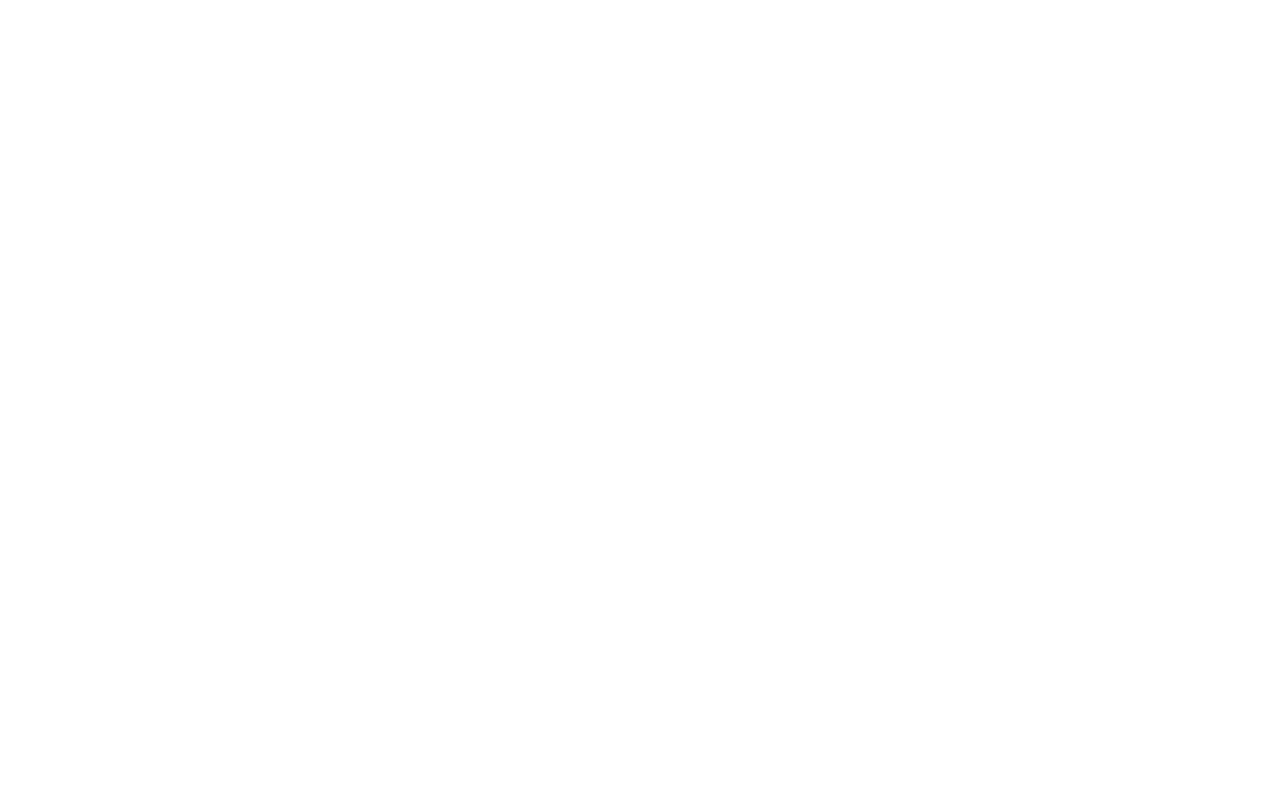
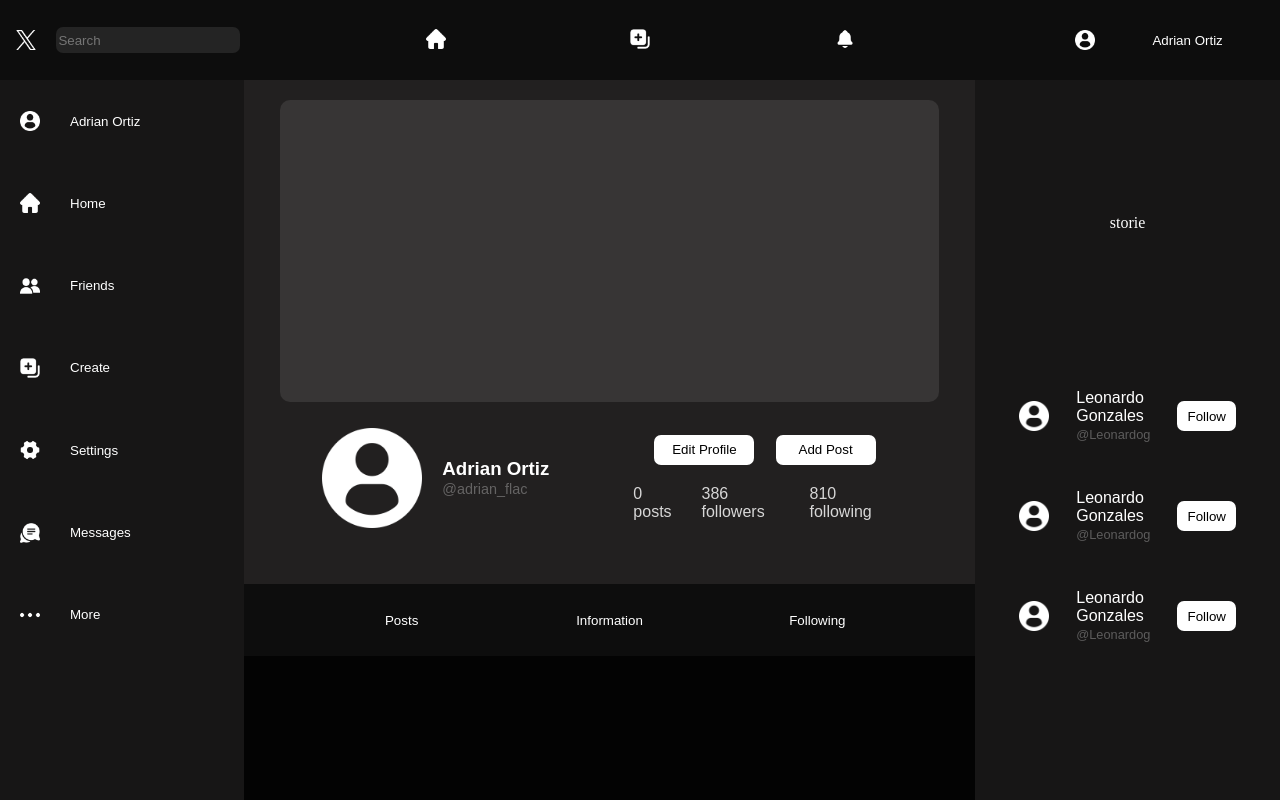
Before and after one commit to Adrian-ortiz0/frontend-ledrian, a React (Vite) app: page /profile in a window 1280 px wide. Before the commit this address had no page. Built offline with nearby package versions, Linux system fonts and the light colour scheme.

Commit message:
feat: :sparkles: I've added the profile section
@Adrian-ortiz0

```diff
--- a/src/App.jsx
+++ b/src/App.jsx
@@ -3,6 +3,8 @@
 import { Login } from './Components/Login';
 import { SignIn } from './Components/SignIn';
 import { LedrianInterfaz } from './Components/LedrianInterfaz';
+import { Profile } from './Components/Profile';
+import { ProfileEdit } from './Components/PorfileComponents/ProfileEdit';
 
 export const App = () => {
   return (
@@ -12,6 +14,8 @@
         <Route path="/signin" element={<SignIn />} />
         <Route path="/" element={<Login />} />
         <Route path="/home" element={<LedrianInterfaz />} />
+        <Route path="/profile" element={<Profile />} />
+        <Route path="/profile/edit" element={<ProfileEdit />} />
       </Routes>
     </Router>
   )
--- a/src/Components/LedrianInterfazSubComponents/AsideProfile.jsx
+++ b/src/Components/LedrianInterfazSubComponents/AsideProfile.jsx
@@ -1,14 +1,18 @@
 import React from "react";
+import { useNavigate } from "react-router";
 
 export const AsideProfile = () => {
+
+  const navigate = useNavigate();
+
   return (
     <aside className="aside_profile-container">
       <div className="aside_profile-options">
-        <button>
+        <button onClick={() => navigate("/profile")}>
           <img src="/public/profile_icon.png" alt="" width={20} height={20} />
           Adrian Ortiz
         </button>
-        <button>
+        <button onClick={() => navigate("/home")}>
           <img src="/public/home_icon.png" alt="" width={20} height={20} />
           Home
         </button>
--- a/src/Components/LedrianInterfazSubComponents/Feed.jsx
+++ b/src/Components/LedrianInterfazSubComponents/Feed.jsx
@@ -5,7 +5,6 @@
   return (
     <main className='feed-container'>
         <FeedCreate />
-
     </main>
   )
 }
--- a/src/Components/LedrianInterfazSubComponents/Nav.jsx
+++ b/src/Components/LedrianInterfazSubComponents/Nav.jsx
@@ -1,9 +1,13 @@
 import React from 'react'
+import { useNavigate } from 'react-router'
 
 export const Nav = () => {
+
+  const navigate = useNavigate();
+
   return (
     <nav className='nav-container'>
-        <button>
+        <button onClick={() => navigate('/home')}>
             <img src="/public/home_icon.png" alt="" width={20} height={20}/>
         </button>
         <button>
--- /dev/null
+++ b/src/Components/PorfileComponents/ProfileBanner.jsx
@@ -0,0 +1,40 @@
+import React from "react";
+import { useNavigate } from "react-router";
+
+export const ProfileBanner = () => {
+
+const navigate = useNavigate();
+
+  return (
+    <div className="profile_banner_container">
+      <div className="profile_banner"></div>
+      <div className="profile_info">
+        <div className="profile_img">
+          <button>
+            <img
+              src="/public/profile_icon.png"
+              alt=""
+              width={100}
+              height={100}
+            />
+          </button>
+          <div>
+            <h1>Adrian Ortiz</h1>
+            <label htmlFor="">@adrian_flac</label>
+          </div>
+        </div>
+        <div className="profile_bio">
+          <div className="buttons_bio">
+            <button onClick={() => navigate("edit")}>Edit Profile</button>
+            <button>Add Post</button>
+          </div>
+          <div className="follows_bio">
+            <p>0 posts</p>
+            <p>386 followers</p>
+            <p>810 following</p>
+          </div>
+        </div>
+      </div>
+    </div>
+  );
+};
--- /dev/null
+++ b/src/Components/PorfileComponents/ProfileEdit.jsx
@@ -0,0 +1,7 @@
+import React from 'react'
+
+export const ProfileEdit = () => {
+  return (
+    <div>ProfileEdit</div>
+  )
+}
--- /dev/null
+++ b/src/Components/PorfileComponents/ProfileFeed.jsx
@@ -0,0 +1,14 @@
+import React from 'react'
+import { ProfileBanner } from './ProfileBanner'
+import { ProfileNav } from './ProfileNav'
+import { ProfilePosts } from './ProfilePosts'
+
+export const ProfileFeed = () => {
+  return (
+    <div className='profile'>
+        <ProfileBanner />
+        <ProfileNav />
+        <ProfilePosts />
+    </div>
+  )
+}
--- /dev/null
+++ b/src/Components/PorfileComponents/ProfileNav.jsx
@@ -0,0 +1,11 @@
+import React from 'react'
+
+export const ProfileNav = () => {
+  return (
+    <nav className='profile_nav'>
+        <button>Posts</button>
+        <button>Information</button>
+        <button>Following</button>
+    </nav>
+  )
+}
--- /dev/null
+++ b/src/Components/PorfileComponents/ProfilePosts.jsx
@@ -0,0 +1,9 @@
+import React from 'react'
+
+export const ProfilePosts = () => {
+  return (
+    <section className='profile_posts'>
+
+    </section>
+  )
+}
--- /dev/null
+++ b/src/Components/Profile.jsx
@@ -0,0 +1,18 @@
+import React from 'react'
+import { HeaderNav } from '../Components/LedrianInterfazSubComponents/HeaderNav'
+import { AsideProfile } from './LedrianInterfazSubComponents/AsideProfile'
+import { SuggestionsSection } from './LedrianInterfazSubComponents/SuggestionsSection'
+import { ProfileFeed } from './PorfileComponents/ProfileFeed'
+
+export const Profile = () => {
+  return (
+    <section className='profile_container'>
+        <HeaderNav />
+        <section className='content'>
+            <AsideProfile />
+            <ProfileFeed />
+            <SuggestionsSection />
+        </section>
+    </section>
+  )
+}
--- a/src/styles.css
+++ b/src/styles.css
@@ -297,7 +297,7 @@
   height: 100%;
   display: flex;
   flex-direction: column;
-  justify-content: space-around;
+  justify-content: space-evenly;
   align-items: center;
   background-color: #171616;
 }
@@ -351,3 +351,172 @@
   align-items: center;
   justify-content: center;
 }
+
+/* Profile */
+
+.profile_container{
+  background-color: #f5f5f5;
+  height: 100vh;
+  display: flex;
+  width: 100%;
+  flex-direction: column;
+
+}
+
+.profile{
+  width: 60%;
+  height: 100%;
+  display: flex;
+  flex-direction: column;
+  align-items: center;
+  background-color: #030303;
+  overflow-y: auto;
+}
+
+.profile_banner_container{
+  width: 100%;
+  height: 70%;
+  display: flex;
+  align-items: center;
+  background-color: #222020;
+  flex-direction: column;
+
+}
+
+.profile_banner{
+  width: 90%;
+  height: 60%;
+  margin-top: 20px;
+  border-radius: 10px;
+  display: flex;
+  flex-direction: column;
+  align-items: center;
+  justify-content: center;
+  background-color: #ffffff18;
+
+}
+
+.profile_info {
+  width: 90%;
+  height: 30%;
+  display: flex;
+  justify-content: space-around;
+  align-items: center;
+  background-color: #222020;
+}
+
+.profile_img{
+  display: flex;
+  justify-content: center;
+  align-items: center;
+  gap: 20px;
+  height: 100%;
+  color: white;
+  font-family: Arial, Helvetica, sans-serif;
+}
+.profile_img label{
+  font-size: 0.9rem;
+  color: rgba(255, 255, 255, 0.301);
+}
+
+.profile_img button {
+  background-color: transparent;
+  border: none;
+  border-radius: 7px;
+  color: rgb(0, 0, 0);
+  cursor: pointer;
+  transition: 0.3s;
+  width: 100px;
+  height: 100px;
+  display: flex;
+  align-items: center;
+  border-radius: 50%;
+  justify-content: center;
+}
+
+.profile_img button:hover {
+  background-color: #645e5ecc;
+}
+
+.profile_bio{
+  display: flex;
+  flex-direction: column;
+  justify-content: center;
+  align-items: center;
+  gap: 20px;
+  height: 100%;
+  width: 40%;
+
+}
+
+.buttons_bio{
+  display: flex;
+  justify-content: space-evenly;
+  align-items: center;
+  height: auto;
+  width: 100%;
+}
+
+.buttons_bio button{
+  background-color: #ffffff;
+  border: none;
+  border-radius: 7px;
+  color: rgb(0, 0, 0);
+  cursor: pointer;
+  transition: 0.3s;
+  width: 100px;
+  height: 30px;
+  display: flex;
+  align-items: center;
+  justify-content: center;
+}
+
+.buttons_bio button:hover{
+  background-color: #ffffffcc;
+}
+
+.follows_bio{
+  display: flex;
+  justify-content: space-around;
+  align-items: center;
+  gap: 20px;
+  height: auto;
+  width: 100%;
+  font-family: Arial, Helvetica, sans-serif;
+  color: rgba(255, 255, 255, 0.819);
+}
+
+.profile_nav{
+  display: flex;
+  justify-content: space-evenly;
+  align-items: center;
+  width: 100%;
+  height: 10%;
+  background-color: #0d0d0d;
+
+}
+
+.profile_nav button{
+  background-color: transparent;
+  border: none;
+  color: white;
+  cursor: pointer;
+  transition: 0.3s;
+  width: 100px;
+  height: 100%;
+}
+
+.profile_nav button:hover{
+  background-color: #ffffff18;
+}
+
+.profile_posts{
+  display: grid;
+  grid-template-columns: repeat(1, 1fr);
+  gap: 20px;
+  width: 90%;
+  height: auto;
+  padding: 20px;
+  place-content: center;
+  place-items: center;
+}
```
